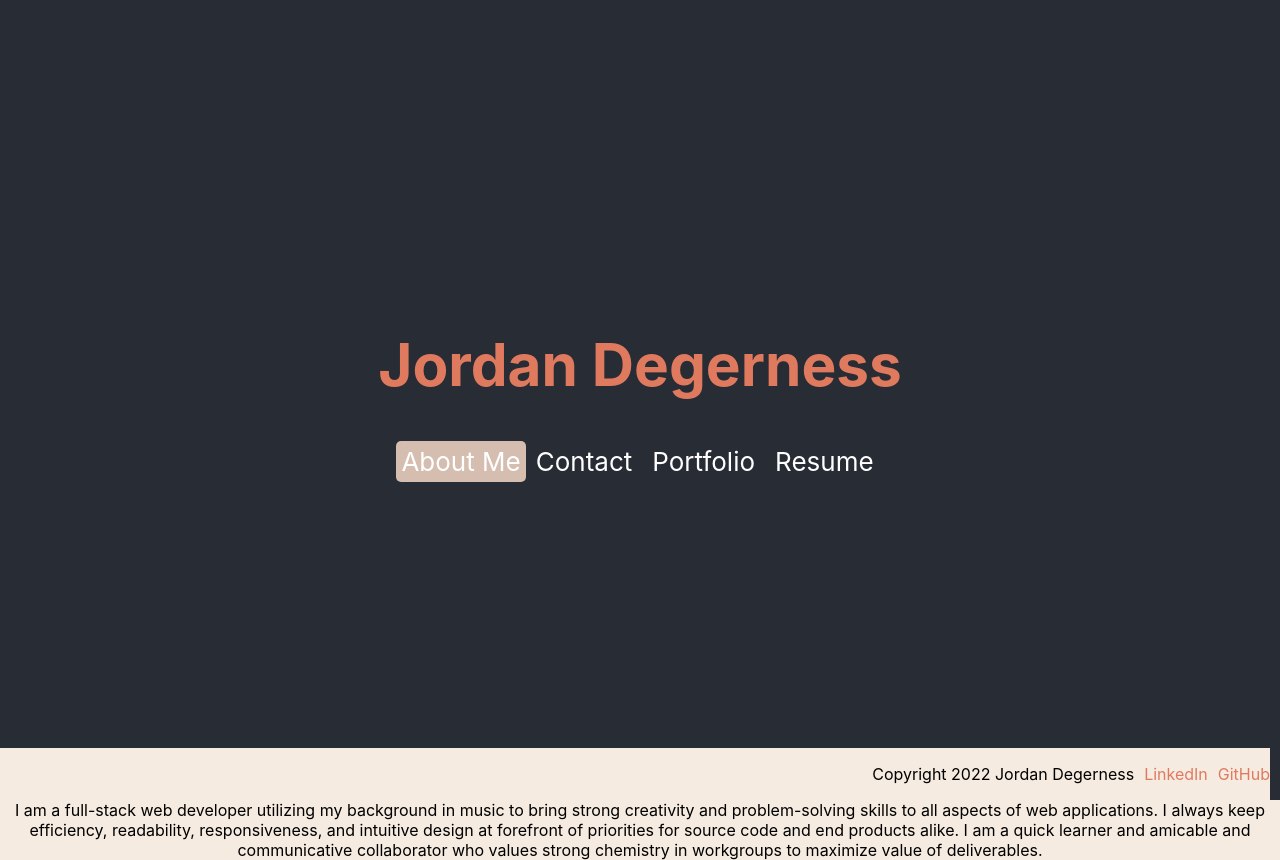
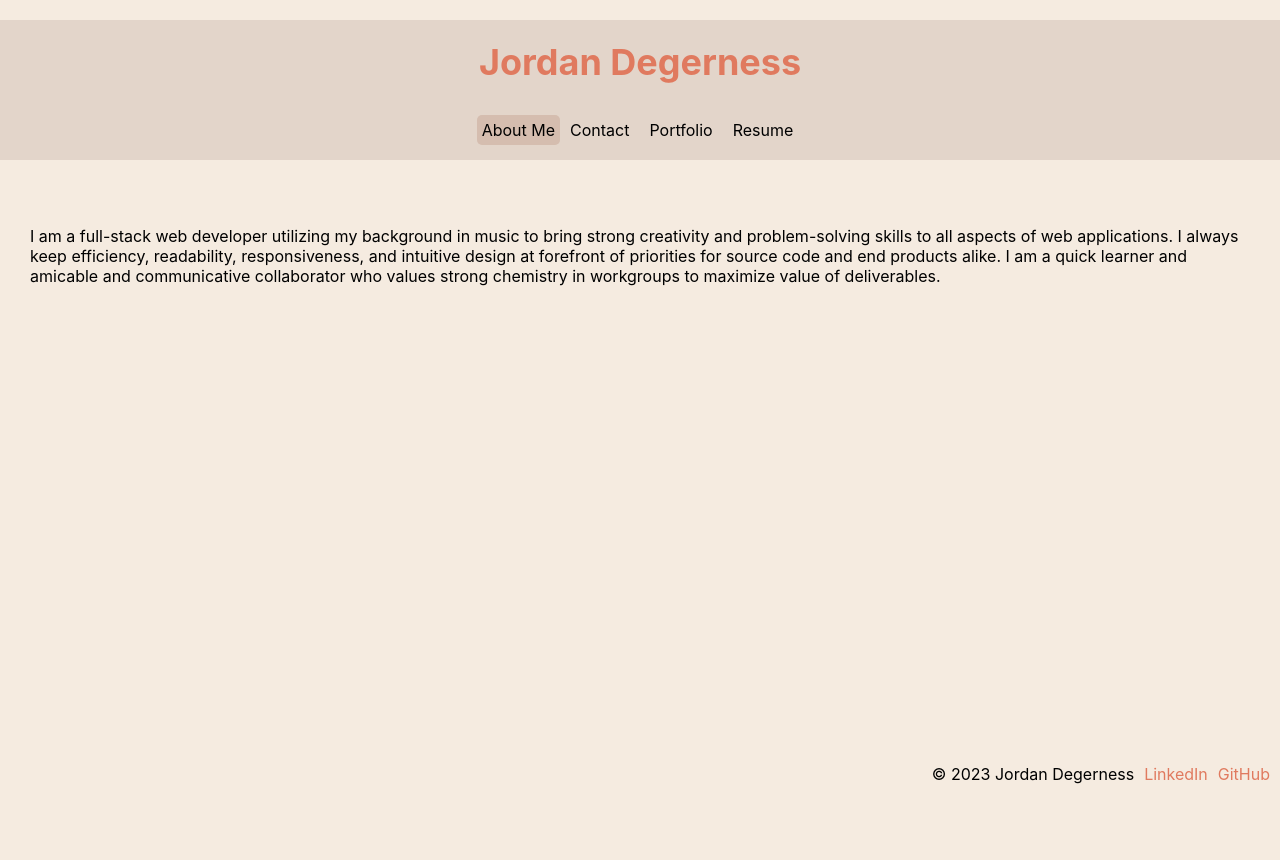
Before and after one commit to jdegern4/React-Portfolio, a React (Create React App) app: page / in a window 1280 px wide. After the commit the page ends 800 px from the top, so only its background shows below. Built offline with nearby package versions, Linux system fonts and the light colour scheme.

Commit message:
conditionally render tabs

```diff
--- a/src/App.js
+++ b/src/App.js
@@ -24,8 +24,8 @@
   const [currentTab, setCurrentTab] = useState(tabs[0]);
 
   return (
-    <div className='App'>
-      <header className='App-header'>
+    <div>
+      <header>
         <Header>
           <Nav
             tabs={tabs}
@@ -34,7 +34,7 @@
           ></Nav>
         </Header>
       </header>
-      <main>
+      <main className="components">
         <Tabs currentTab={currentTab}></Tabs>
       </main>
       <Footer></Footer>
--- a/src/components/Footer/index.js
+++ b/src/components/Footer/index.js
@@ -4,7 +4,7 @@
     return (
         <footer>
             <ul>
-                <li>Copyright 2022 Jordan Degerness</li>
+                <li>© 2023 Jordan Degerness</li>
                 <li>
                     <a href="https://www.linkedin.com/in/jordan-degerness/" alt="LinkedIn">LinkedIn</a>
                 </li>
```
